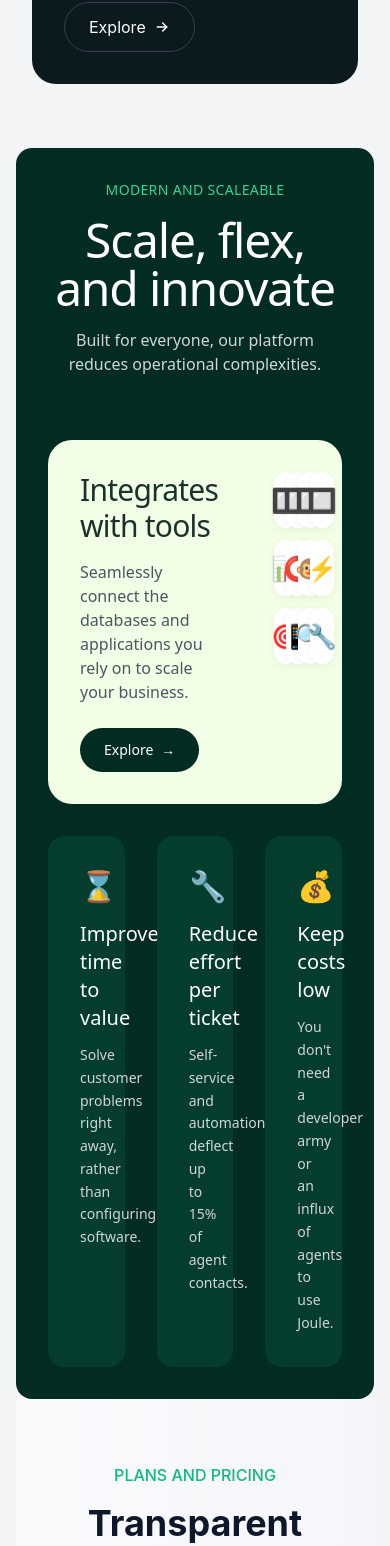
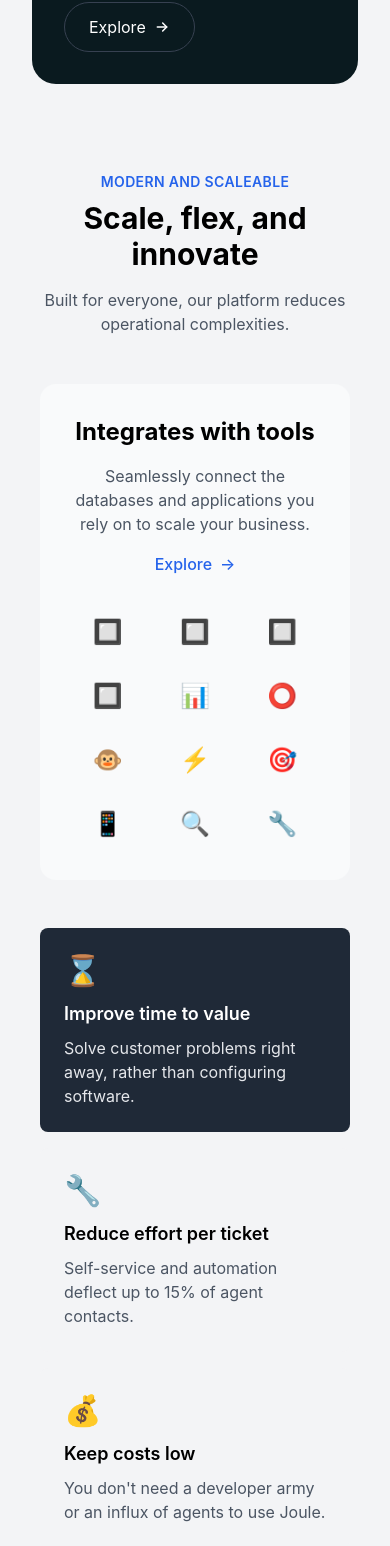
Before and after one commit to Sai-404/cmac-website, a React (Vite) app in the folder client/: page / in a window 390 px wide. Shown: the part 2644-4190 px from the top of the page. Built offline with nearby package versions, Linux system fonts and the light colour scheme.

Commit message:
Fix s1 component responsiveness on mobile

```diff
--- a/client/src/Components/S1.jsx
+++ b/client/src/Components/S1.jsx
@@ -1,6 +1,8 @@
-import React from "react";
+import React, { useState } from 'react';
 
-const S1 = () => {
+const CombinedSection = () => {
+  const [activeTab, setActiveTab] = useState(0);
+
   const integrationIcons = [
     { name: 'Slack', icon: '🔲' },
     { name: 'Notion', icon: '🔲' },
@@ -35,50 +37,65 @@ const S1 = () => {
   ];
 
   return (
-    <div className="bg-emerald-950 min-h-screen p-8 text-white font-sans rounded-2xl">
-      <div className="max-w-6xl mx-auto">
-        <div className="text-center mb-16">
-          <p className="text-emerald-400 mb-4 text-sm tracking-wide">MODERN AND SCALEABLE</p>
-          <h1 className="text-5xl font-normal mb-4 tracking-tight">Scale, flex, and innovate</h1>
-          <p className="text-gray-300 font-light">Built for everyone, our platform reduces operational complexities.</p>
+    <div className="p-6 space-y-12">
+      {/* Header Section */}
+      <div className="text-center">
+        <h2 className="text-sm font-semibold tracking-wide uppercase text-blue-600">
+          MODERN AND SCALEABLE
+        </h2>
+        <h3 className="mt-2 text-3xl font-bold">
+          Scale, flex, and innovate
+        </h3>
+        <p className="mt-4 text-gray-600">
+          Built for everyone, our platform reduces operational complexities.
+        </p>
       </div>
 
-        <div className="bg-[#f2ffe6] text-emerald-950 rounded-3xl mb-8">
-          <div className="p-8">
-            <div className="flex justify-between items-start gap-12">
-              <div className="max-w-md">
-                <h2 className="text-3xl font-normal mb-4 tracking-tight text-[#1a322b]">Integrates with tools</h2>
-                <p className="text-gray-600 mb-6 font-light">
+      {/* Integration Section */}
+      <div className="bg-gray-50 rounded-2xl p-8">
+        <div className="text-center mb-8">
+          <h3 className="text-2xl font-bold">
+            Integrates with tools
+          </h3>
+          <p className="mt-4 text-gray-600">
             Seamlessly connect the databases and applications you rely on to scale your business.
           </p>
-                <button className="bg-emerald-950 text-white px-6 py-3 rounded-full inline-flex items-center text-sm">
-                  Explore
-                  <span className="ml-2">→</span>
+          <button className="mt-4 inline-flex items-center text-blue-600 font-medium">
+            Explore <span className="ml-2">→</span>
           </button>
         </div>
-              <div className="grid grid-cols-4 gap-3 flex-1">
+
+        <div className="grid grid-cols-3 sm:grid-cols-4 md:grid-cols-6 lg:grid-cols-12 gap-4">
           {integrationIcons.map((tool, index) => (
-                  <div key={index} className="bg-white p-3 rounded-2xl shadow-sm flex items-center justify-center" style={{ boxShadow: '0 2px 8px rgba(0,0,0,0.05)' }}>
-                    <span className="text-2xl">{tool.icon}</span>
+            <div key={index} className="flex items-center justify-center p-2 text-2xl">
+              {tool.icon}
             </div>
           ))}
         </div>
       </div>
-          </div>
-        </div>
 
-        <div className="grid grid-cols-3 gap-8">
+      {/* Feature Tabs */}
+      <div className="flex flex-col md:flex-row gap-4">
         {features.map((feature, index) => (
-            <div key={index} className="bg-emerald-900/50 p-8 rounded-2xl backdrop-blur-sm">
-              <span className="text-3xl mb-4 block">{feature.icon}</span>
-              <h3 className="text-xl font-normal mb-3">{feature.title}</h3>
-              <p className="text-gray-300 font-light text-sm leading-relaxed">{feature.description}</p>
+          <div
+            key={index}
+            onClick={() => setActiveTab(index)}
+            className={`p-6 rounded-lg cursor-pointer transition-all duration-200 ${
+              activeTab === index
+                ? 'bg-gray-800 text-white'
+                : 'bg-gray-100 hover:bg-gray-200'
+            }`}
+          >
+            <div className="text-3xl mb-3">{feature.icon}</div>
+            <h3 className="text-lg font-semibold mb-2">{feature.title}</h3>
+            <p className={activeTab === index ? 'text-gray-200' : 'text-gray-600'}>
+              {feature.description}
+            </p>
           </div>
         ))}
       </div>
     </div>
-    </div>
   );
-}
+};
 
-export default S1;
+export default CombinedSection;
```
Lines whose indentation alone changed are shown as unchanged.
